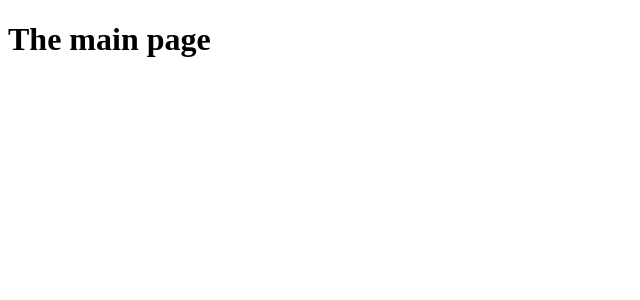
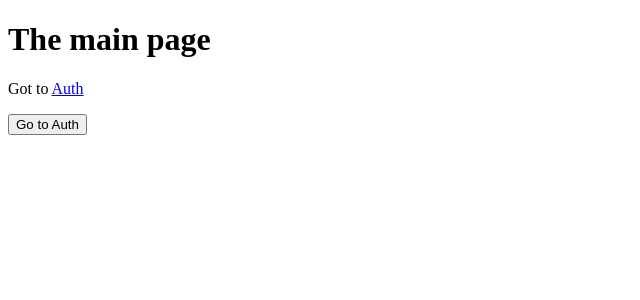
Before and after one commit to footios/23-bonus-next.js, a Next.js app: page / in a window 1280 px wide. Shown: the top 300 px of the page, without its empty margins (0-640 px from the left). Built offline with nearby package versions, Linux system fonts and the light colour scheme.

Commit message:
416. basics of nextjs understood

```diff
--- a/pages/index.js
+++ b/pages/index.js
@@ -1,9 +1,13 @@
 import React from 'react';
+import Link from 'next/link'
+import Router from 'next/router'
 
 const indexPage = () => {
     return (
         <div>
             <h1>The main page</h1>
+            <p>Got to <Link href='/auth' >Auth</Link></p>
+            <button onClick={() => Router.push('/auth')} >Go to Auth</button>
         </div>
      );
 }
```
Also changed, not shown: 1 other file (tests, documents, lock files or other folders).
